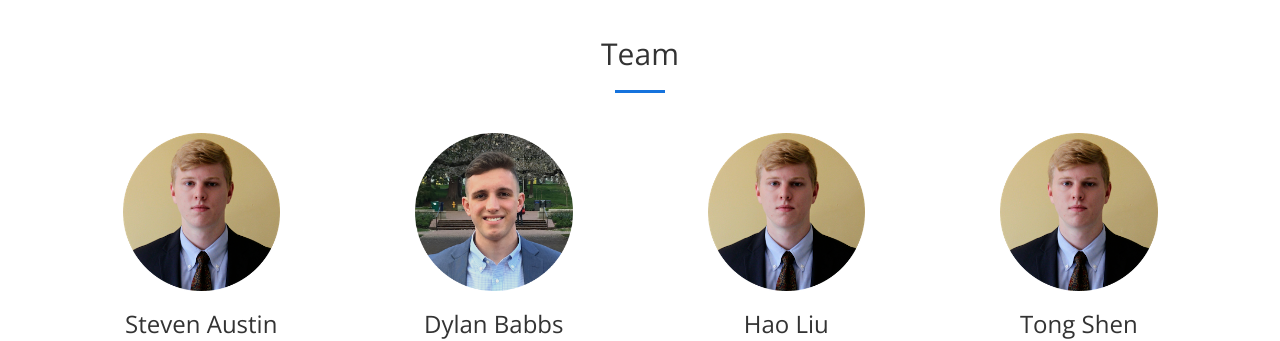
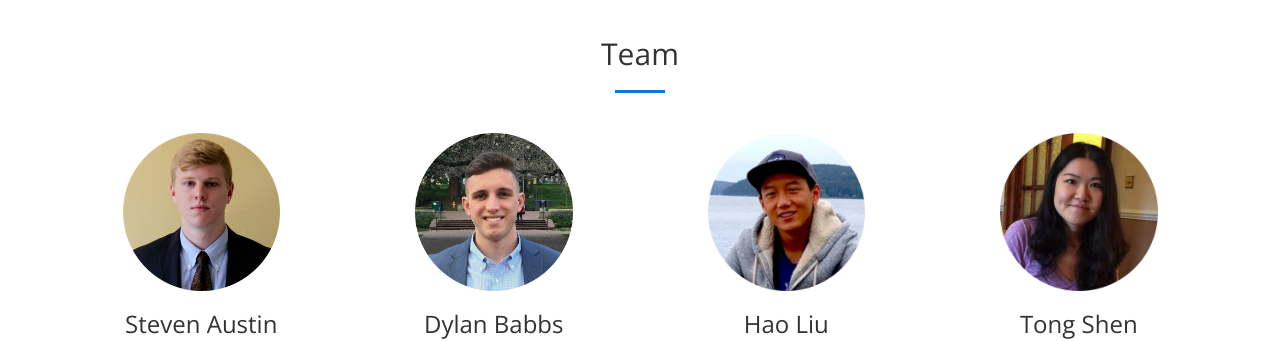
Before and after one commit to dbabbs/jasper-web, a website: page index.html in a window 1280 px wide. Shown: the part 3100-3441 px from the top of the page. Drawn offline with nearby package versions, Linux system fonts and the light colour scheme.

Commit message:
add tong & hao photos

```diff
--- a/index.html
+++ b/index.html
@@ -280,14 +280,14 @@
                 </div>
                 <div class="col-lg-3 col-md-6 text-center">
                     <div class="service-box">
-                        <center><img src="img/steven.png" class="img-responsive" alt="" style="width:60%"></center>
+                        <center><img src="img/hao.png" class="img-responsive" alt="" style="width:60%"></center>
                         <h3>Hao Liu</h3>
                         <p class="text-muted">UX Researcher</br>Senior, Computer Science</p>
                     </div>
                 </div>
                 <div class="col-lg-3 col-md-6 text-center">
                     <div class="service-box">
-                        <center><img src="img/steven.png" class="img-responsive" alt="" style="width:60%"></center>
+                        <center><img src="img/tong.png" class="img-responsive" alt="" style="width:60%"></center>
                         <h3>Tong Shen</h3>
                         <p class="text-muted">Product Engineer</br>Senior, Computer Science</p>
                     </div>
```
Also changed, not shown: img/hao.png (added), img/tong.png (added).
